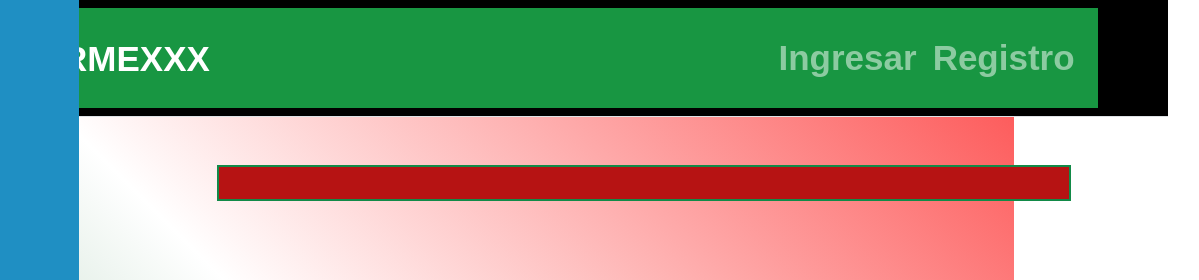
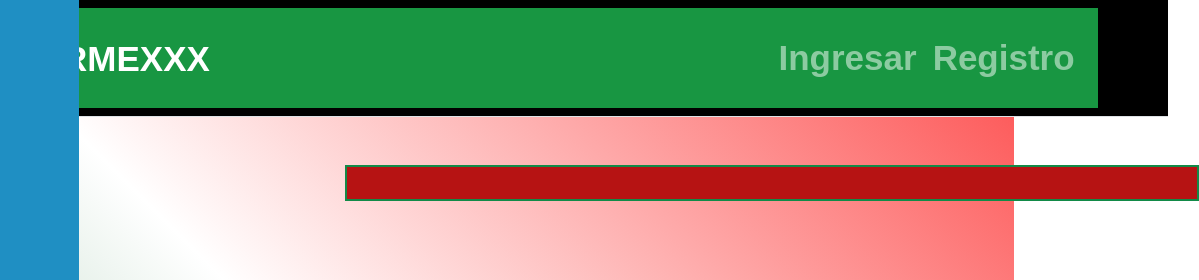
Before and after one commit to edgarprogweb/GobiMexxx, a website: page index.html in a window 1280 px wide. Shown: the top 280 px of the page, 266-1465 px from the left, 1199 px wide, since content can reach past the window. Drawn offline with nearby package versions, Linux system fonts and the light colour scheme; no server answers; a web font is replaced by a local one.

Commit message:
Update styles.css

```diff
--- a/styles.css
+++ b/styles.css
@@ -47,7 +47,7 @@ footer {
       border: 2px solid #128a48;
       /* IMPORTANTE */
       text-align: center;
-      left: 34%;
+      left: 44%;
 
     }
 
```
